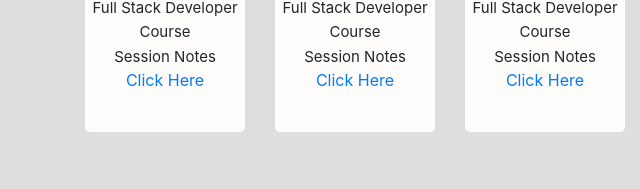
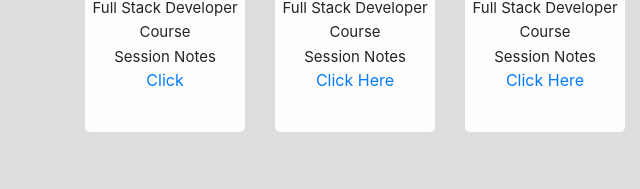
Before and after one commit to vicky-fsd/B49WD3-Session-Notes, a plain HTML site: page index.html in a window 1280 px wide. Shown: the part 281-470 px from the top of the page, 0-640 px from the left. Drawn offline with nearby package versions, Linux system fonts and the light colour scheme.

Commit message:
Update index.html

```diff
--- a/index.html
+++ b/index.html
@@ -25,7 +25,7 @@
                             Session Notes
                         </span>
                     </div>
-                    <a href="https://pastiebin.com/64b92a6e6b1ff" target="_blank">Click Here</a>
+                    <a href="https://pastiebin.com/64b92a6e6b1ff" target="_blank">Click</a>
                 </div>
             </div>
 
```
